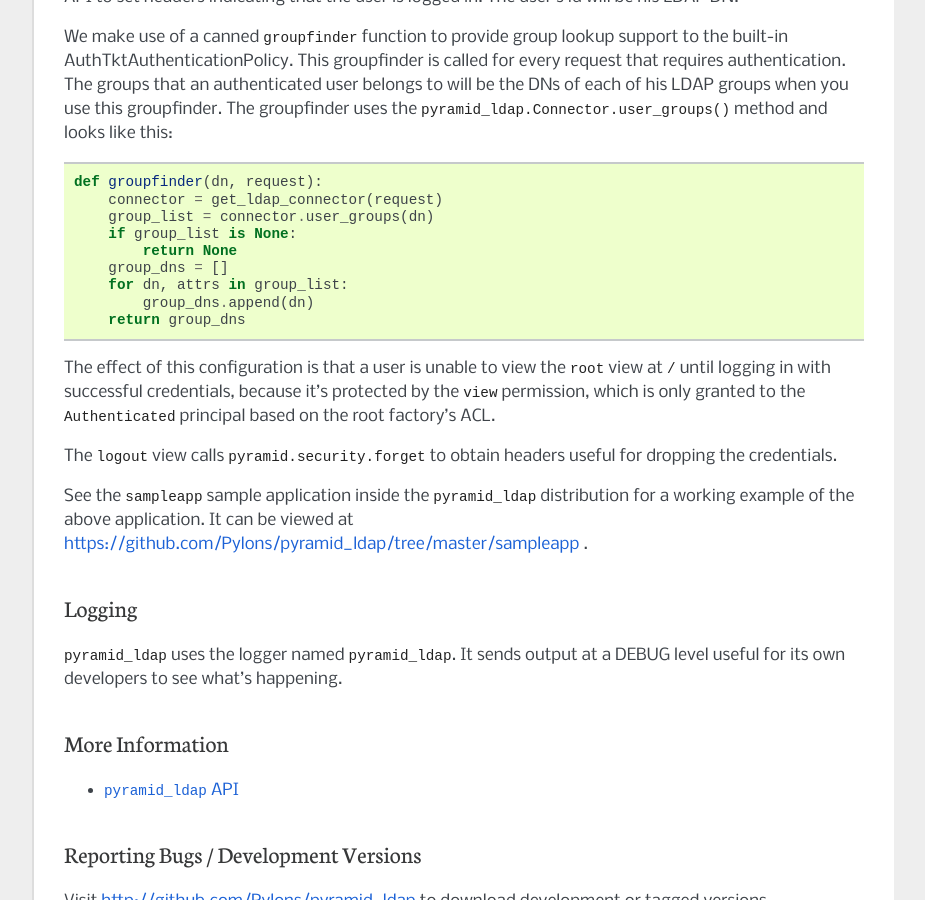
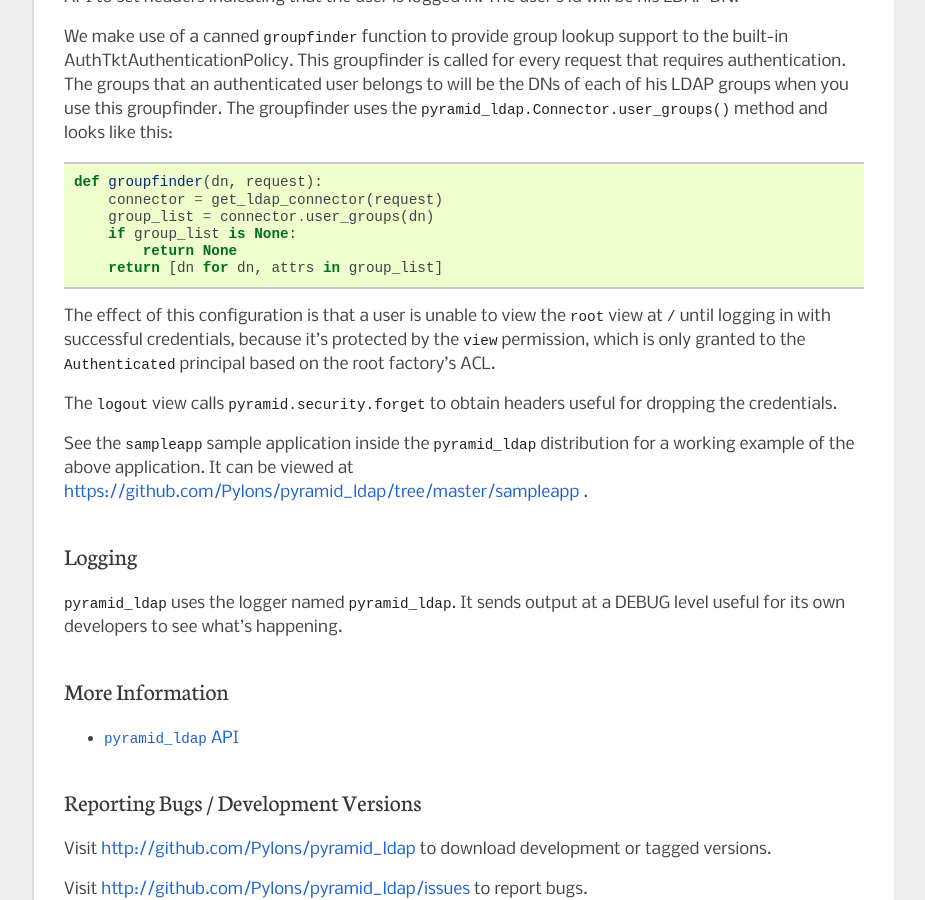
Before and after one commit to Pylons/pyramid_ldap, a Sphinx documentation site: the page built from docs/index.rst, in a window 1280 px wide and 900 px high, scrolled down 4974 px. Shown: the whole window, without its empty margins (198-1123 px from the left). Built offline with Sphinx 7.4.7, drawn with Linux system fonts in a browser that asks for light colours.

Commit message:
simplify to a list comp

```diff
--- a/docs/index.rst
+++ b/docs/index.rst
@@ -290,10 +290,7 @@ you use this groupfinder.  The groupfinder uses the
         group_list = connector.user_groups(dn)
         if group_list is None:
             return None
-        group_dns = []
-        for dn, attrs in group_list:
-            group_dns.append(dn)
-        return group_dns
+        return [dn for dn, attrs in group_list]
 
 The effect of this configuration is that a user is unable to view the
 ``root`` view at ``/`` until logging in with successful credentials, because
```
